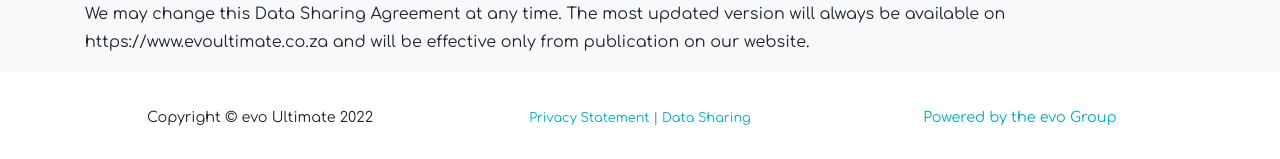
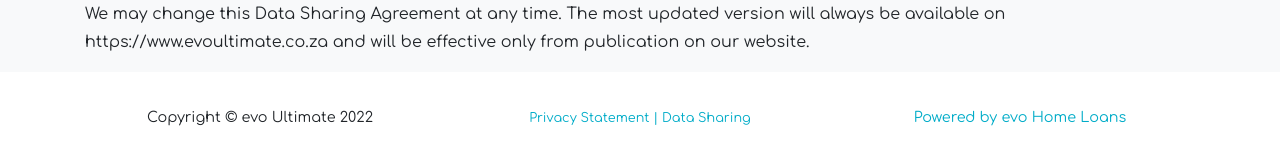
Before and after one commit to Intellify-Cloud/ev-ultim, a Jekyll site: the page built from data-sharing-agreement.md, in a window 1280 px wide and 900 px high, scrolled down 2564 px. Shown: the part 738-897 px from the top of the window. Built offline with Jekyll 4.4.1, drawn with Linux system fonts in a browser that asks for light colours.

Commit message:
20220724 Powered

```diff
--- a/_config.yml
+++ b/_config.yml
@@ -1,6 +1,6 @@
 baseurl: "https://www.evoultimate.co.za"
 
-title      : evo Ultimate – Bond Origination and Home Loan Experts
+title      : evo Ultimate – Bond Origination and Home Loan Experts | Pretoria | Montana
 email      : lizzy.mootane@evogroup.co.za
 description: evo Ultimate is dedicated to getting you the best deal on your homeloan by providing you with comparative quotes from seven of the major banks.  Let us secure your bond finance like so many buyers who have chosen us to manage their homeloans.
 author     : Eben Roux / Pieter Oosthuizen
--- a/_data/sitetext.yml
+++ b/_data/sitetext.yml
@@ -164,7 +164,7 @@ contact:
     section: team
 
 footer:
-    legal: "Powered by the evo Group"
+    legal: "Powered by evo Home Loans"
     social:
       # - url: https://twitter.com
       #   icon: "fab fa-twitter"
--- a/_includes/footer.html
+++ b/_includes/footer.html
@@ -27,7 +27,7 @@
         <div class="col-md-4">
           <ul class="list-inline quicklinks">
             <li class="list-inline-item">
-              <a href="https://www.evogroup.co.za" target="_blank">{{ site.data.sitetext.footer.legal | default: "" }}</a>
+              <a href="https://evohomeloans.co.za/" target="_blank">{{ site.data.sitetext.footer.legal | default: "" }}</a>
             </li>
           </ul>
         </div>
```
